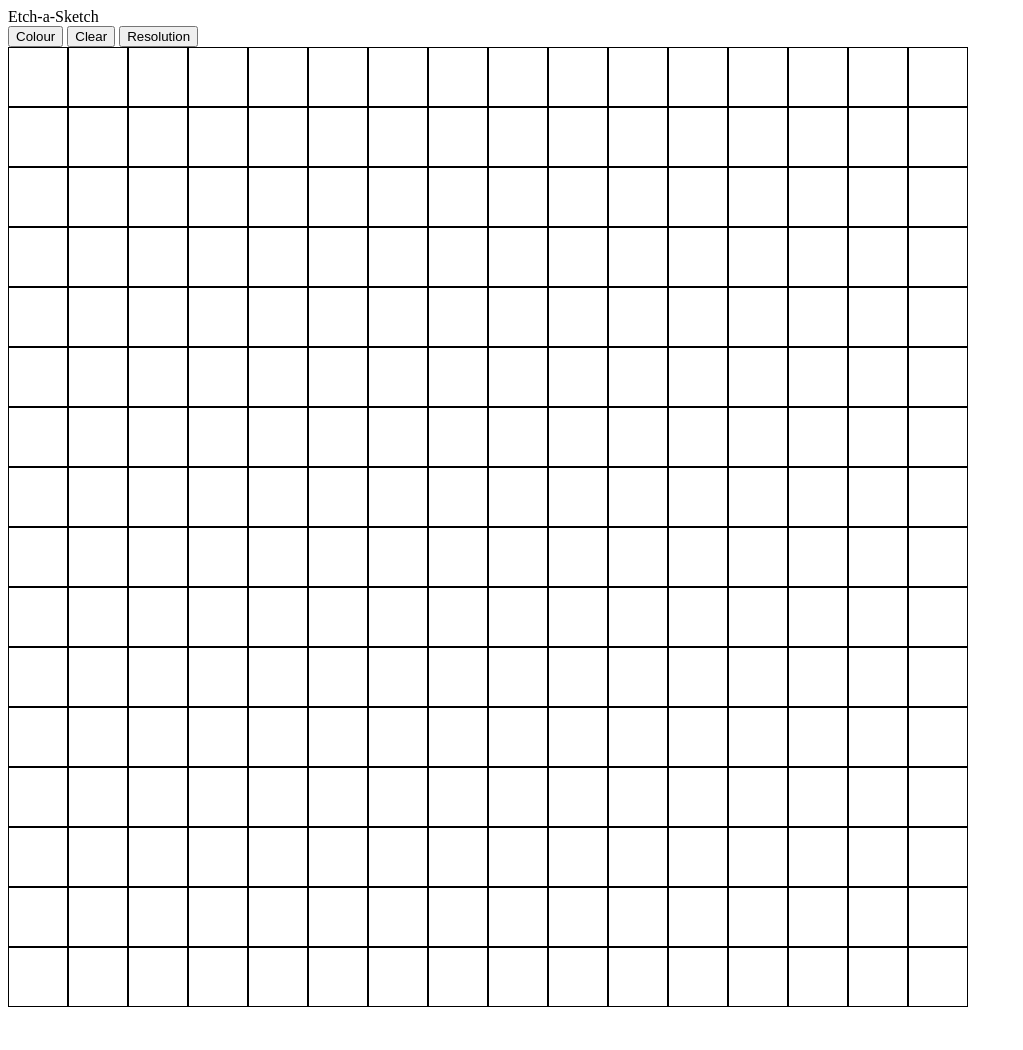
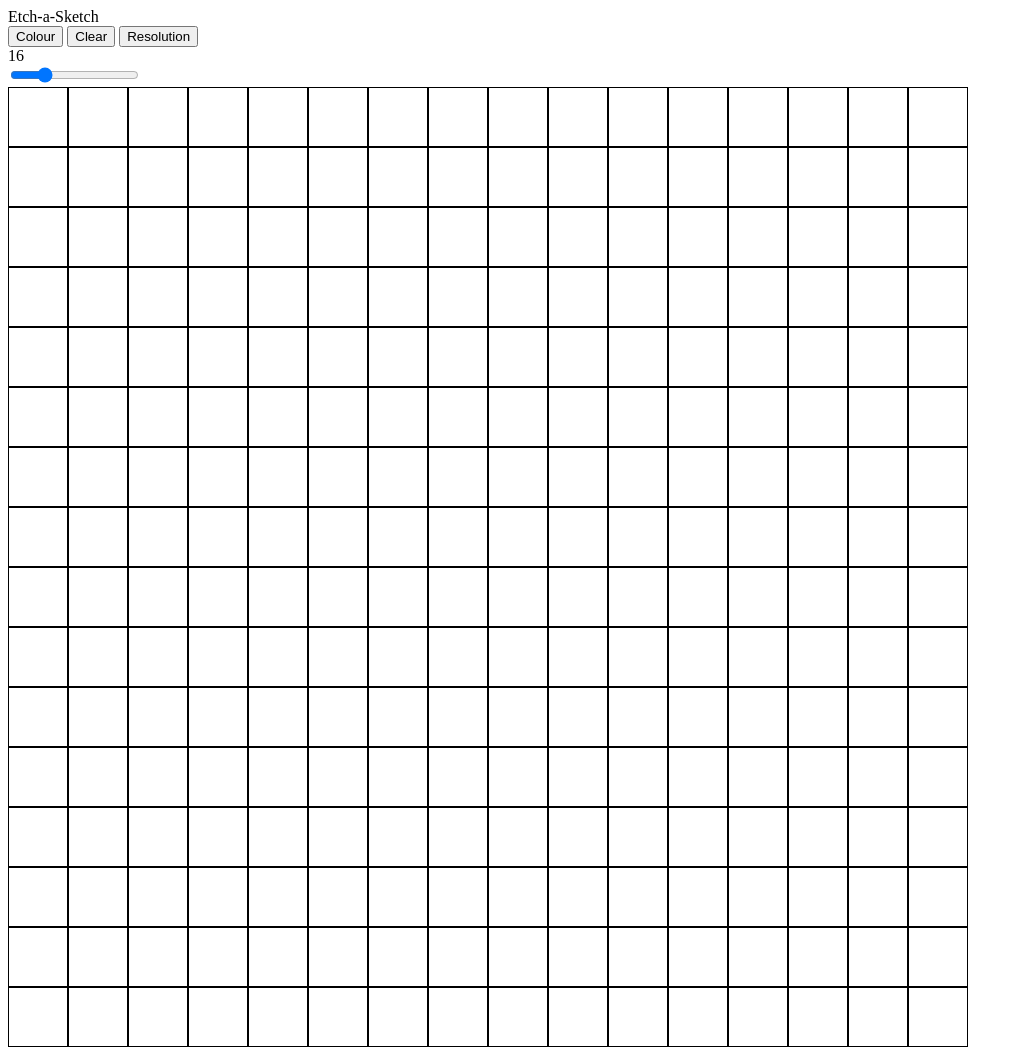
Before and after one commit to iArtRx/etch-a-sketch, a plain HTML site: page index.html in a window 1280 px wide. Shown: the whole page, without its empty margins (0-1023 px from the left). Before the commit the page ends 1015 px from the top, so only its background shows below. Drawn offline with Linux system fonts and the light colour scheme.

Commit message:
improved slider to dynamically change grid size

```diff
--- a/index.html
+++ b/index.html
@@ -14,6 +14,10 @@
             <button id="colour">Colour</button>
             <button id="clear">Clear</button>
             <button id="resolution">Resolution</button>
+            <div class="slider-container">
+                <div id="slider-value"></div>
+                <input type="range" min="1" max="64" value="16" onchange="updateSlider(this.value)" class="slider" id="range-value" oninput="updateSlider()">
+            </div>
 
         </div>
 
--- a/script.js
+++ b/script.js
@@ -78,6 +78,19 @@ resolution.addEventListener("click", e => {
     reset();
 });
 
+document.getElementById("slider-value").textContent = size;
+
+updateSlider = () => {
+
+    size = document.getElementById("range-value").value;
+    document.getElementById("slider-value").textContent = size;
+
+    reset();
+
+}
+
+
+
 reset = () => {
     grid.innerHTML="";
     generateGrid(size);
```
